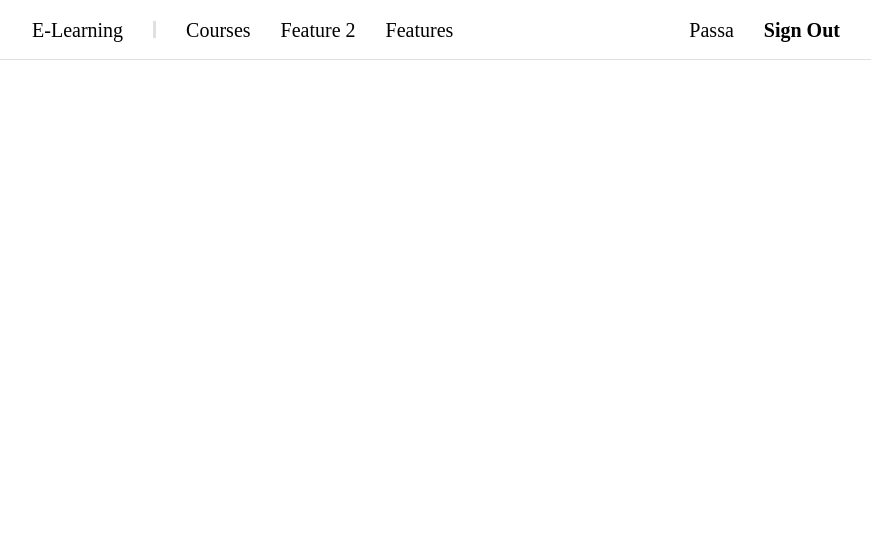
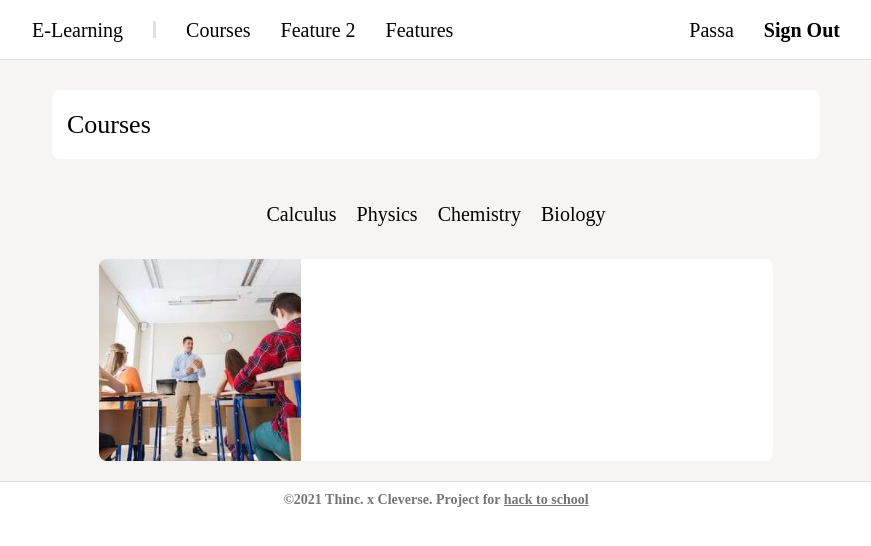
Before and after one commit to NasmeenI/E-COURSE-PLATFORM, a React (Create React App) app in the folder frontend/: page /courses in a window 1280 px wide. Shown: the top 546 px of the page, without its empty margins (204-1075 px from the left). Built offline with nearby package versions, Linux system fonts and the light colour scheme.

Commit message:
edit courses body

```diff
--- /dev/null
+++ b/frontend/src/views/courses/Course.js
@@ -0,0 +1,6 @@
+import pic5 from "../courses/assets/pic5.png";
+export default function Course(prop) {
+    return <div className="my-[20px] bg-white flex flex-row rounded-lg">
+        <img src={pic5} alt="pic5" className="w-[30%] rounded-l-lg"></img>
+    </div>
+}
--- a/frontend/src/views/courses/Courses.js
+++ b/frontend/src/views/courses/Courses.js
@@ -1,11 +1,31 @@
 import Footer from "../../components/footer/Footer";
 import Header from "../../components/header/Header";
+import Course from "./Course";
 
 export default function Courses() {
   return (
     <div>
       <Header />
+      {/* body */}
+      <div className="bg-[#F6F5F4] mt-[60px] w-full flex flex-col justify-evenly items-center">
+        {/* Courses box */}
+        <div className="bg-white m-[30px] w-[60%] py-[15px] rounded-lg">
+          <span className="text-right font-primary text-[26px] ml-[15px]">Courses</span>
+        </div>
 
+        {/* Tag */}
+        <div className="flex flex-row justify-evenly items-center">
+          <span className="m-[10px] text-[20px] font-primary">Calculus</span>
+          <span className="m-[10px] text-[20px] font-primary">Physics</span>
+          <span className="m-[10px] text-[20px] font-primary">Chemistry</span>
+          <span className="m-[10px] text-[20px] font-primary">Biology</span>
+        </div>
+
+        {/* Course */}
+        <div className="flex flex-col justify-evenly items-center">
+          <Course />
+        </div>
+      </div>
       <Footer />
     </div>
   );
```
Also changed, not shown: frontend/src/views/courses/assets/pic5.png (added), frontend/src/views/courses/assets/pic6.png (added).
